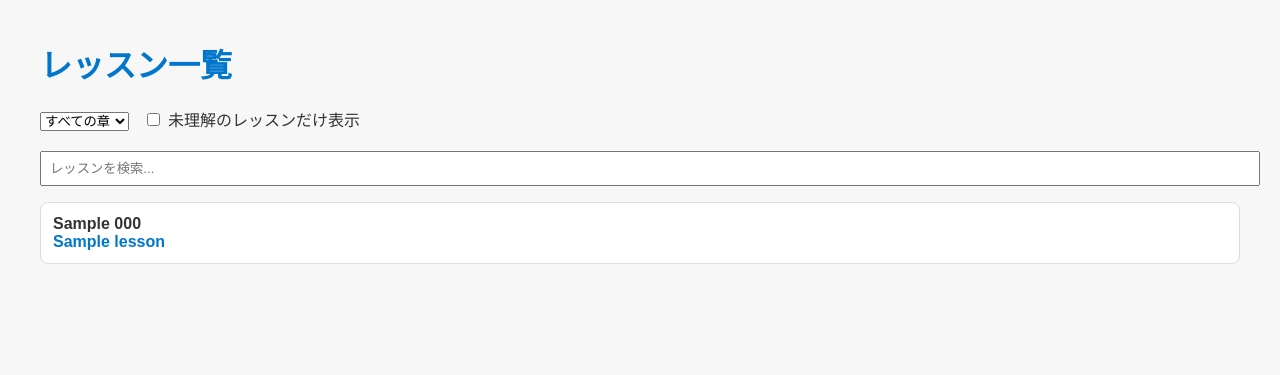
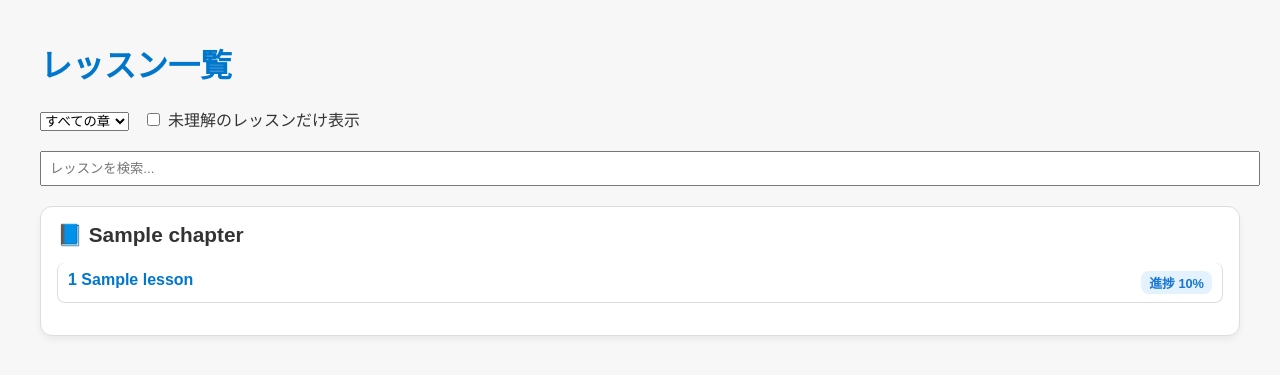
Before and after one commit to goleiroAI/learning_site, a Django app: template lessons/templates/lessons/lesson_list.html in a window 1280 px wide. Shown: the top 375 px of the page. Run offline with Django 5.2, Linux system fonts and the light colour scheme; tables that the repository leaves empty hold one stand-in row (values such as "Sample post"); the template is opened without the code that fills it: values that come from a table or form of the project are taken from there, most other values are stand-ins (such as "Sample title", 1, 10 or a date in 2020).

Commit message:
Update lesson_list.html

```diff
--- a/lessons/templates/lessons/lesson_list.html
+++ b/lessons/templates/lessons/lesson_list.html
@@ -5,6 +5,47 @@
   <meta charset="UTF-8">
   <title>レッスン一覧</title>
   <link rel="stylesheet" href="{% static 'css/style.css' %}">
+  <style>
+    .chapter-card {
+      border: 1px solid #ddd;
+      border-radius: 12px;
+      padding: 16px;
+      margin: 20px 0;
+      background-color: #fff;
+      box-shadow: 0 4px 6px rgba(0, 0, 0, 0.05);
+    }
+
+    .chapter-title {
+      font-size: 1.3em;
+      font-weight: bold;
+      margin-bottom: 10px;
+      color: #333;
+    }
+
+    .lesson-list {
+      list-style: none;
+      padding: 0;
+    }
+
+    .lesson-list li {
+      display: flex;
+      justify-content: space-between;
+      padding: 8px 10px;
+      border-top: 1px solid #eee;
+    }
+
+    .lesson-list li:first-child {
+      border-top: none;
+    }
+
+    .status-chip {
+      padding: 2px 8px;
+      border-radius: 8px;
+      background-color: #e3f2fd;
+      color: #1976d2;
+      font-size: 0.8em;
+    }
+  </style>
 </head>
 <body>
 
@@ -26,25 +67,31 @@
 <input type="text" id="searchInput" placeholder="レッスンを検索..." style="width: 100%; padding: 8px; margin-top: 10px;" />
 
 <!-- 一覧 -->
-<ul>
-  {% for lesson in lessons %}
-    <li>
-      <strong>{{ lesson.chapter }} {{ lesson.number }}</strong><br>
-      <a href="{% url 'lesson_detail' pk=lesson.pk %}?access={{ access_key }}">{{ lesson.title }}</a>
-      <span id="status-{{ lesson.pk }}"></span>
-    </li>
+<div class="lesson-container">
+  {% for chapter, lessons in grouped_lessons.items %}
+    <div class="chapter-card">
+      <div class="chapter-title">📘 {{ chapter }}</div>
+      <ul class="lesson-list">
+        {% for lesson in lessons %}
+          <li>
+            <a href="{% url 'lesson_detail' pk=lesson.pk %}?access={{ access_key }}" data-chapter="{{ lesson.chapter }}">
+              {{ lesson.number }} {{ lesson.title }}
+            </a>
+            <span class="status-chip" id="status-{{ lesson.pk }}">
+              {% if lesson.progress >= 100 %}
+                ✅ 完了
+              {% else %}
+                進捗 {{ lesson.progress }}%
+              {% endif %}
+            </span>
+          </li>
+        {% endfor %}
+      </ul>
+    </div>
   {% endfor %}
-</ul>
+</div>
 
 <script>
-  {% for lesson in lessons %}
-    const done{{ lesson.pk }} = localStorage.getItem("lesson-{{ lesson.pk }}-done");
-    const statusEl{{ lesson.pk }} = document.getElementById("status-{{ lesson.pk }}");
-    if (done{{ lesson.pk }} === "true") {
-      statusEl{{ lesson.pk }}.textContent = " ✅理解";
-    }
-  {% endfor %}
-
   const input = document.getElementById("searchInput");
   const chapterFilter = document.getElementById("chapterFilter");
   const incompleteCheckbox = document.getElementById("incompleteOnly");
@@ -53,14 +100,14 @@
     const filter = input.value.toLowerCase();
     const selectedChapter = chapterFilter.value;
     const showOnlyIncomplete = incompleteCheckbox.checked;
-    const items = document.querySelectorAll("ul li");
+    const items = document.querySelectorAll(".lesson-list li");
 
     items.forEach((item) => {
       const text = item.textContent.toLowerCase();
-      const chapterMatch = !selectedChapter || text.includes(selectedChapter);
+      const chapterMatch = !selectedChapter || text.includes(selectedChapter.toLowerCase());
       const textMatch = text.includes(filter);
-      const pkMatch = item.querySelector("a")?.getAttribute("href")?.match(/\/(\d+)\//);
-      const lessonId = pkMatch ? pkMatch[1] : null;
+      const link = item.querySelector("a");
+      const lessonId = link?.getAttribute("href")?.match(/\/(\d+)\//)?.[1];
       const isUnderstood = localStorage.getItem(`lesson-${lessonId}-done`) === "true";
 
       const shouldShow = chapterMatch && textMatch && (!showOnlyIncomplete || !isUnderstood);
@@ -71,6 +118,15 @@
   input.addEventListener("keyup", filterLessons);
   chapterFilter.addEventListener("change", filterLessons);
   incompleteCheckbox.addEventListener("change", filterLessons);
+
+  // 状態表示
+  {% for lesson in lessons %}
+    const done{{ lesson.pk }} = localStorage.getItem("lesson-{{ lesson.pk }}-done");
+    const statusEl{{ lesson.pk }} = document.getElementById("status-{{ lesson.pk }}");
+    if (done{{ lesson.pk }} === "true") {
+      statusEl{{ lesson.pk }}.textContent = "✅理解";
+    }
+  {% endfor %}
 </script>
 
 </body>
```
